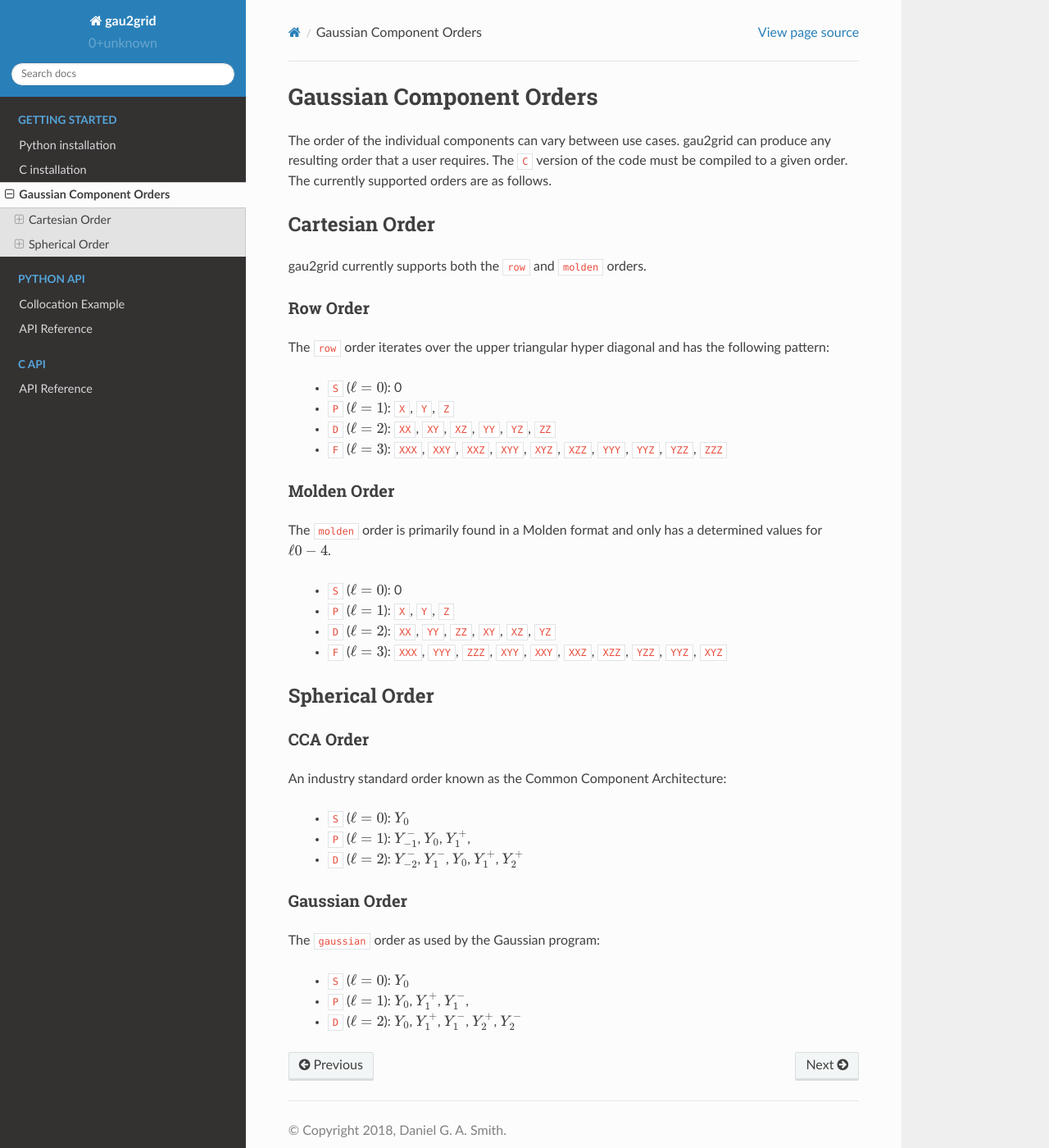
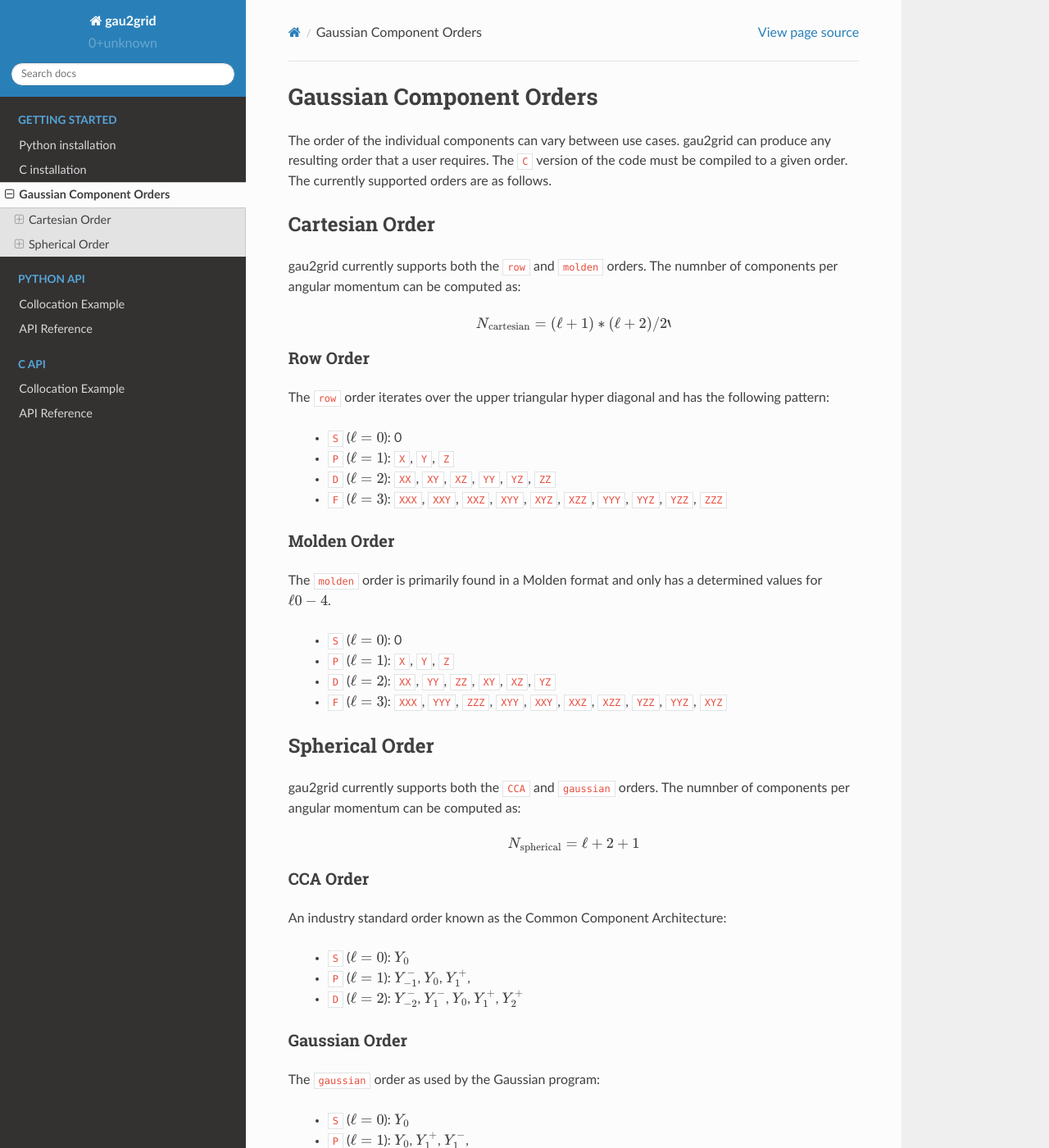
Before and after one commit to dgasmith/gau2grid, a Sphinx documentation site: the page built from docs/source/order.rst, in a window 1280 px wide and 1400 px high. Shown: the whole window at 82% size. Built offline with Sphinx 7.4.7 and the Read the Docs theme 2.0.0, drawn with Linux system fonts in a browser that asks for light colours.

Commit message:
Docs: Starts C example

```diff
--- a/docs/source/index.rst
+++ b/docs/source/index.rst
@@ -19,7 +19,7 @@ Where a simple gaussian can be represented with the cartesian form as:
 
 where for a given angular momenta :math:`\ell`, a gaussian basis has all
 possible combinations of :math:`l, m, n` that satisfy :math:`l + m + n =
-\ell`. These gaussians can also take a `spherical harmonic` <https://en.wikipedia.org/wiki/Spherical_harmonics>`_ form of:
+\ell`. These gaussians can also take a `spherical harmonic <https://en.wikipedia.org/wiki/Spherical_harmonics>`_ form of:
 
 .. math::
 
@@ -68,6 +68,7 @@ Index
 
 **Python Interface**
 
+* :doc:`py_example`
 * :doc:`py_api`
 
 .. toctree::
@@ -80,6 +81,7 @@ Index
 
 **C Interface**
 
+* :doc:`c_example`
 * :doc:`c_api`
 
 .. toctree::
@@ -87,4 +89,5 @@ Index
    :hidden:
    :caption: C API
 
+   c_example
    c_api
--- a/docs/source/order.rst
+++ b/docs/source/order.rst
@@ -10,7 +10,12 @@ follows.
 Cartesian Order
 ---------------
 
-gau2grid currently supports both the ``row`` and ``molden`` orders.
+gau2grid currently supports both the ``row`` and ``molden`` orders. The numnber
+of components per angular momentum can be computed as:
+
+.. math::
+
+    N_{\rm cartesian} = (\ell + 1) * (\ell + 2) / 2`
 
 Row Order
 +++++++++
@@ -39,6 +44,13 @@ determined values for :math:`\ell 0-4`.
 Spherical Order
 ---------------
 
+gau2grid currently supports both the ``CCA`` and ``gaussian`` orders. The numnber
+of components per angular momentum can be computed as:
+
+.. math::
+
+     N_{\rm spherical} = \ell + 2 + 1
+
 
 CCA Order
 +++++++++
```
Also changed, not shown: docs/source/c_example.rst (added, +61 -0 lines).
